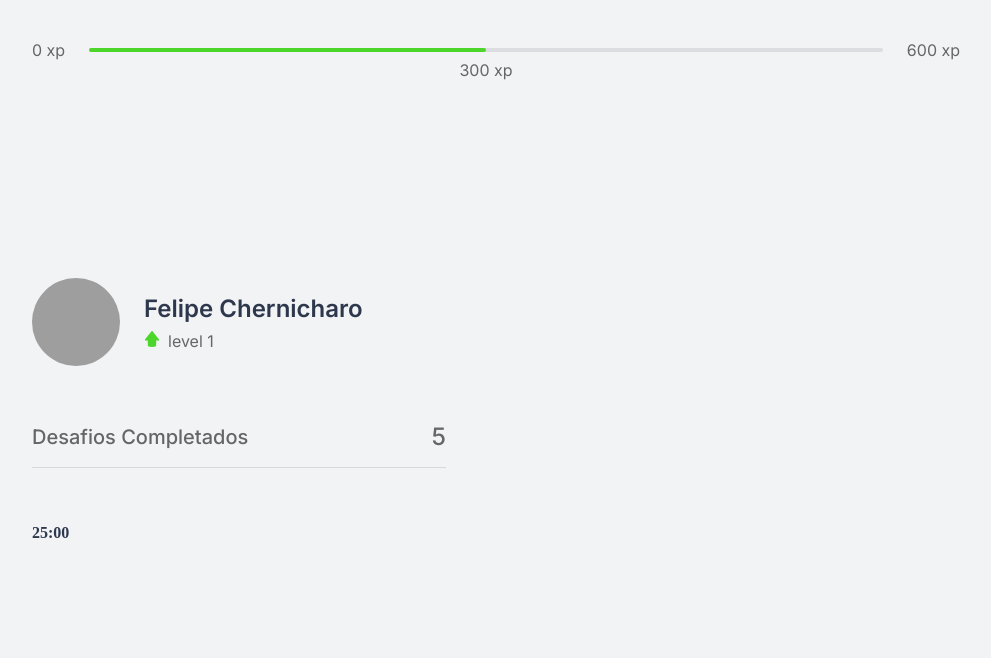
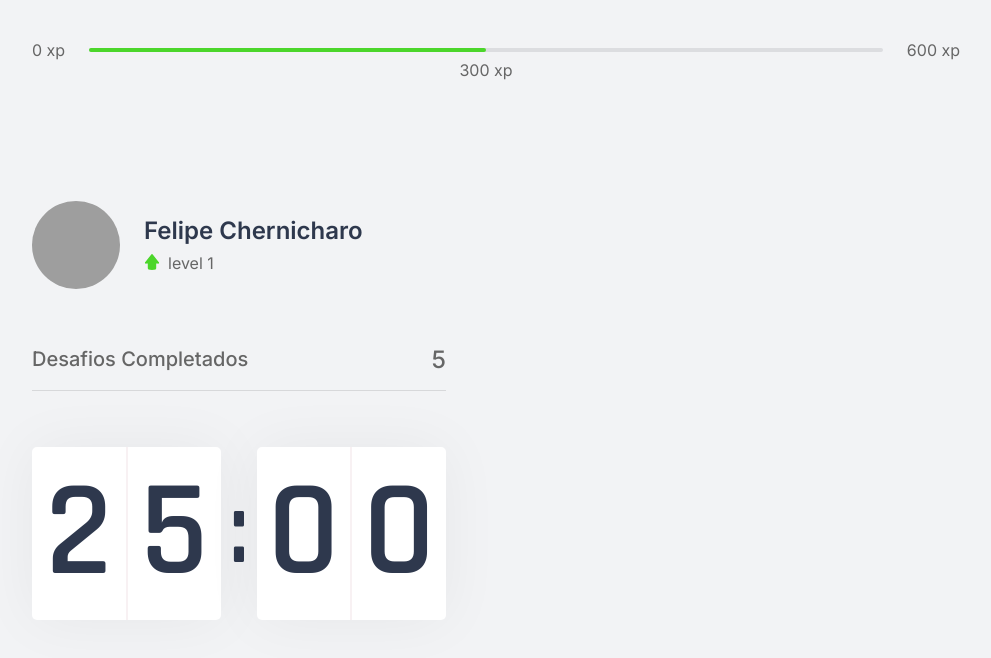
Before and after one commit to mrChernicharo/NLW-4-next, a Next.js app: page / in a window 1280 px wide. Shown: the top 658 px of the page, without its empty margins (144-1135 px from the left). Built offline with nearby package versions, Linux system fonts and the light colour scheme; grey boxes are pictures that could not be loaded.

Commit message:
countdown -> estilos OK

```diff
--- a/src/styles/components/Countdown.module.css
+++ b/src/styles/components/Countdown.module.css
@@ -1,7 +1,36 @@
 .container {
   display: flex;
   align-items: center;
-  font-family: Rajdhmani, 'sans-serif';
+  font-family: Rajdhani, 'sans-serif';
   font-weight: 600;
   color: var(--title);
 }
+
+.container > div {
+  flex: 1;
+
+  display: flex;
+  align-items: center;
+  justify-content: space-evenly;
+
+  background: var(--white);
+  box-shadow: 0 0 60px rgba(0, 0, 0, 0.05);
+  border-radius: 5px;
+  font-size: 8.5rem;
+  text-align: center;
+}
+
+.container > div span:first-child {
+  border-right: 1px solid #f8f1f3;
+}
+.container > div span:last-child {
+  border-left: 1px solid #f8f1f3;
+}
+
+.container > div span {
+  flex: 1;
+}
+.container > span {
+  font-size: 6.25rem;
+  margin: 0 0.5rem;
+}
```
